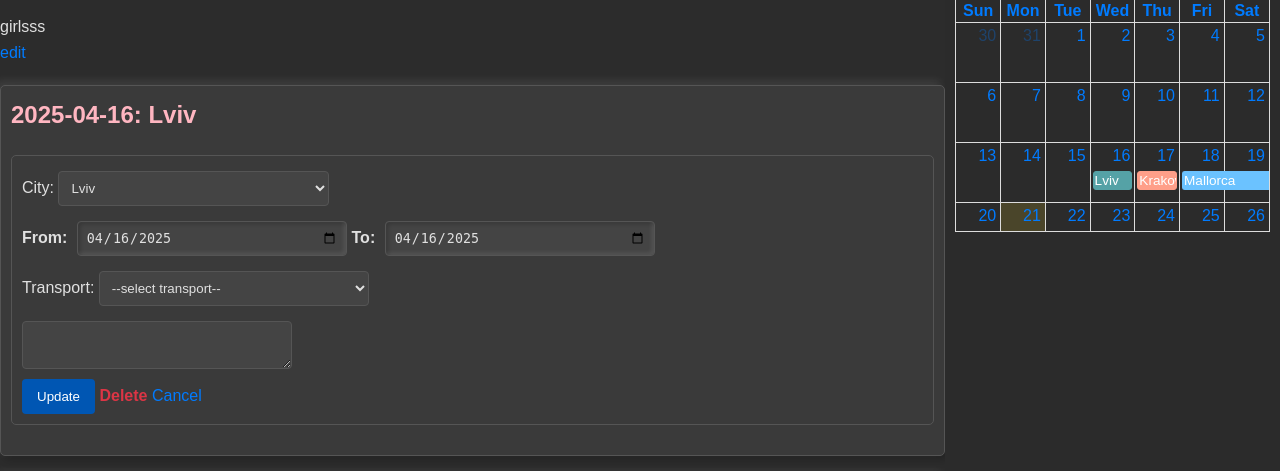
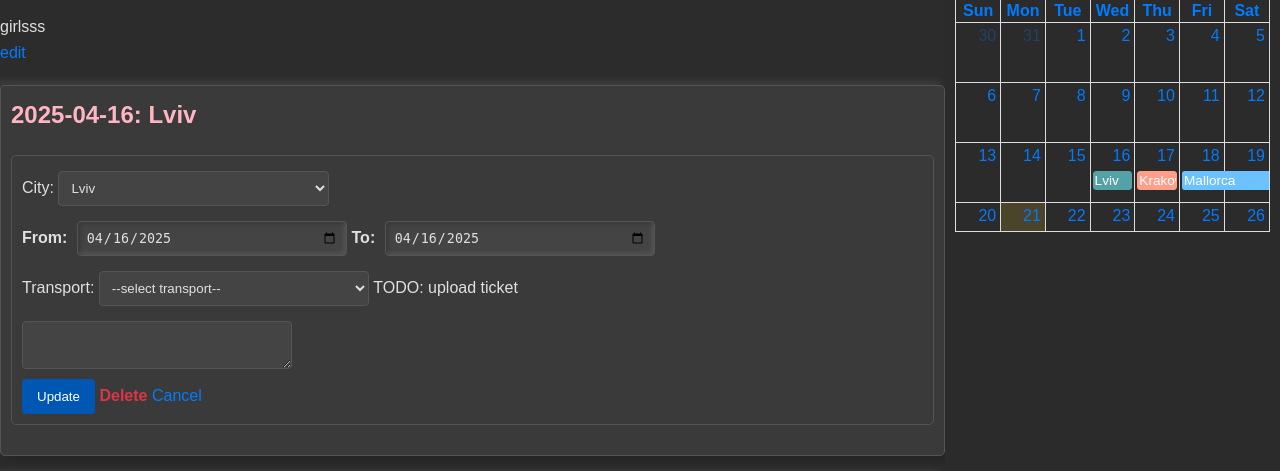
Before and after one commit to sofiyefr/trip, a Flask app: page /route/2 in a window 1280 px wide, after a click on "edit". Shown: the part 80-551 px from the top of the page. Run offline with Flask 3, Linux system fonts and the light colour scheme; lists and menus that the app fills with data are empty.

Commit message:
todo for ticket upload

```diff
--- a/backend/app/templates/route.html.j2
+++ b/backend/app/templates/route.html.j2
@@ -63,7 +63,7 @@
                             {% for transport in transports %}
                             <option {% if transport==checkpoint.transport %} selected {%endif%}>{{transport}}</option>
                             {% endfor %}
-                        </select><br>
+                        </select> TODO: upload ticket <br>
                         <textarea id="description_{{checkpoint.id}}"
                             name="description">{{checkpoint.description}}</textarea><br>
 
```
Also changed, not shown: backend/instance/app.db.
